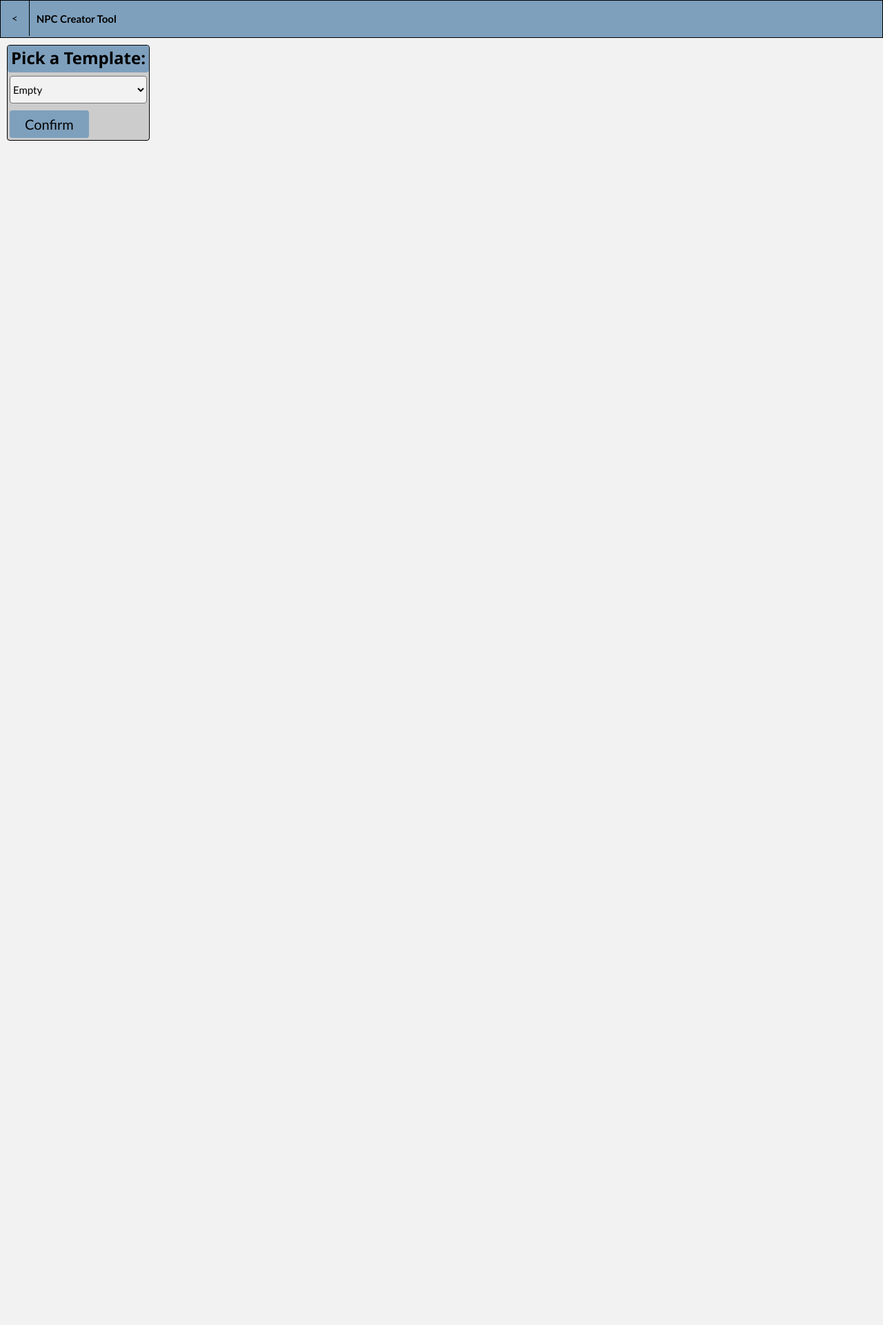
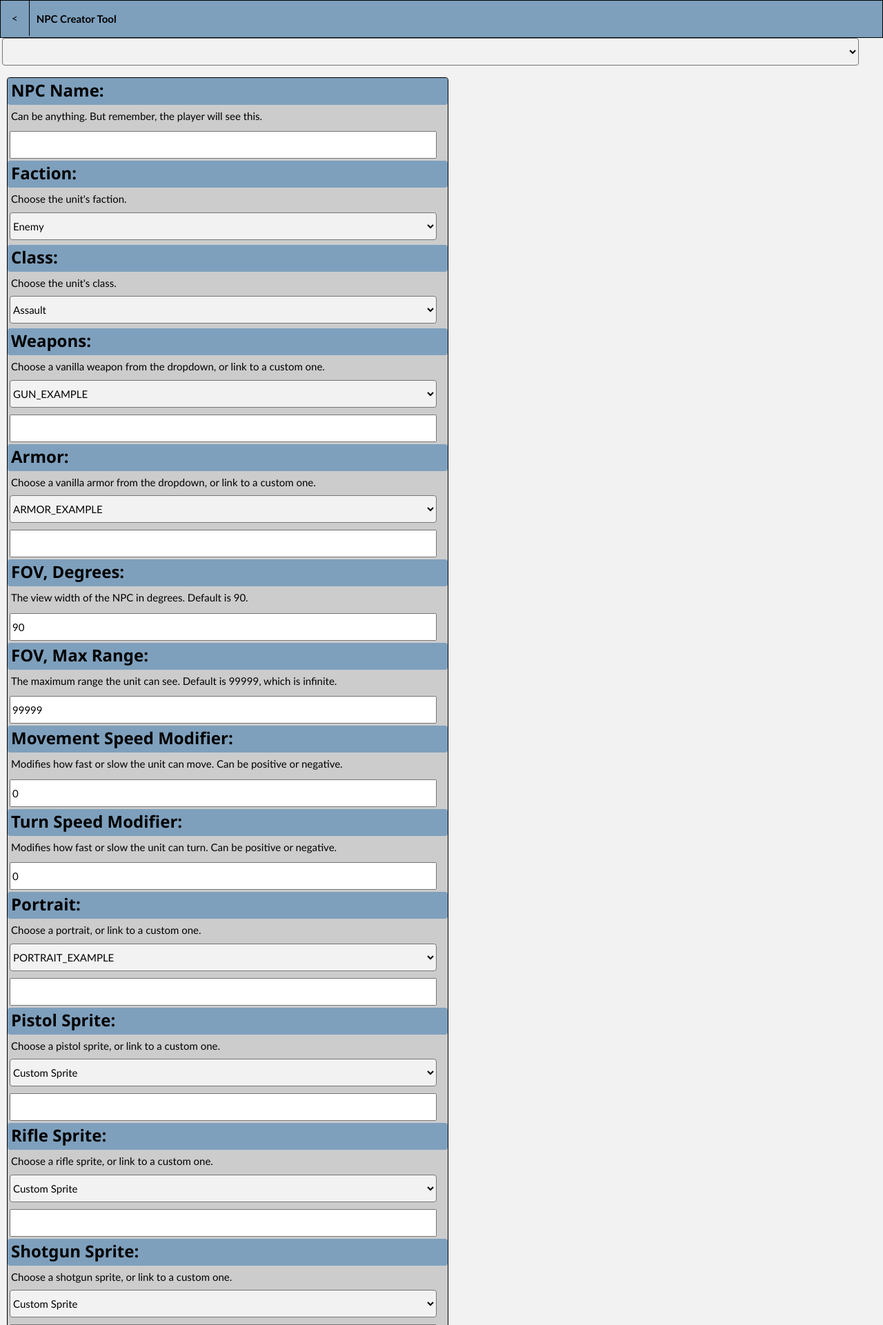
Before and after one commit to Sorcerio/Door-Kickers-Tools, a PHP site: page /Tools/NPCTool/toolIndex.php in a window 1280 px wide. Shown: the top 1921 px of the page at 69% size. Before the commit the page ends 204 px from the top, so only its background shows below. Run offline with PHP 8.4, Linux system fonts and the light colour scheme; lists and menus that the app fills with data are empty.

Commit message:
Populators for Select slots working

```diff
--- a/Tools/NPCTool/toolIndex.php
+++ b/Tools/NPCTool/toolIndex.php
@@ -19,9 +19,17 @@
 		include("../../toolBar.php");
 	?>
 
+	<?php
+		$line = "LINE";
+		echo '<select name="templatePick" id="classPicker" class="forum_DropDown forumItem_wider">';
+		// echo '<option value="'.$line.'">'.$line.'</option>';
+		echo $line;
+		echo '</select>';
+	?>
+
 	<!-- Main Page -->
 	<div class="flexBoxContainer">
-		<div class="flexBox" id="templatePickerFlexBox">
+		<!--<div class="flexBox" id="templatePickerFlexBox">
 			<forum>
 				<h3 class="flexBox_Header flexBox_Header_Bold">Pick a Template:</h3>
 				<select name="templatePick" id="templatePicker" class="forum_DropDown forumItem_wider">
@@ -29,19 +37,35 @@
 				</select>
 				<button type="button" onclick="chooseTemplate()" class="forum_Button">Confirm</button>
 			</forum>
-		</div>
+		</div>-->
 
 		<div class="flexBox" id="mainPickerBox">
 			<forum>
-				<h3 class="flexBox_Header flexBox_Header_Bold">File Name:</h3>
-				<p class="flexBox_Header">No filetypes please. Just the name.</p>
+				<h3 class="flexBox_Header flexBox_Header_Bold">NPC Name:</h3>
+				<p class="flexBox_Header">Can be anything. But remember, the player will see this.</p>
 				<input type="text" name="fileName" id="fileName" class="forum_textInput forumItem_wider">
 				<br>
-				<h3 class="flexBox_Header flexBox_Header_Bold">NPC Name:</h3>
-				<p class="flexBox_Header">Can be anything. However, shorter looks better.</p>
-				<input type="text" name="fileName" id="fileName" class="forum_textInput forumItem_wider">
+
+				<h3 class="flexBox_Header flexBox_Header_Bold">Faction:</h3>
+				<p class="flexBox_Header">Choose the unit's faction.</p>
+				<select name="templatePick" id="factionPicker" class="forum_DropDown forumItem_wider">
+					<option value="Enemy">Enemy</option>
+					<!--<option value="Friendly">Friendly</option>-->
+				</select>
 				<br>
-				<h3 class="flexBox_Header flexBox_Header_Bold">Weapon Selection:</h3>
+
+				<h3 class="flexBox_Header flexBox_Header_Bold">Class:</h3>
+				<p class="flexBox_Header">Choose the unit's class.</p>
+				<select name="templatePick" id="classPicker" class="forum_DropDown forumItem_wider">
+					<option value="Assualt">Assault</option>
+					<option value="Pointman">Pointman</option>
+					<option value="Stealth">Stealth</option>
+					<option value="Shield">Shield</option>
+					<option value="Breacher">Breacher</option>
+				</select>
+				<br>
+
+				<h3 class="flexBox_Header flexBox_Header_Bold">Weapons:</h3>
 				<p class="flexBox_Header">Choose a vanilla weapon from the dropdown, or link to a custom one.</p>
 				<select name="templatePick" id="weaponPicker" class="forum_DropDown forumItem_wider">
 					<option value="GUN_EXAMPLE">GUN_EXAMPLE</option>
@@ -49,7 +73,8 @@
 				</select>
 				<input type="text" name="fileName" id="weaponTextBox" class="forum_textInput forumItem_wider">
 				<br>
-				<h3 class="flexBox_Header flexBox_Header_Bold">Armor Selection:</h3>
+
+				<h3 class="flexBox_Header flexBox_Header_Bold">Armor:</h3>
 				<p class="flexBox_Header">Choose a vanilla armor from the dropdown, or link to a custom one.</p>
 				<select name="templatePick" id="armorPicker" class="forum_DropDown forumItem_wider">
 					<option value="ARMOR_EXAMPLE">ARMOR_EXAMPLE</option>
@@ -57,12 +82,27 @@
 				</select>
 				<input type="text" name="fileName" id="armorTextBox" class="forum_textInput forumItem_wider">
 				<br>
-				<h3 class="flexBox_Header flexBox_Header_Bold">AI Type:</h3>
-				<p class="flexBox_Header">Choose an AI type for the NPC.</p>
-				<select name="templatePick" id="aiPicker" class="forum_DropDown forumItem_wider">
-					<option value="AI_EXAMPLE">AI_EXAMPLE</option>
-				</select>
+
+				<h3 class="flexBox_Header flexBox_Header_Bold">FOV, Degrees:</h3>
+				<p class="flexBox_Header">The view width of the NPC in degrees. Default is 90.</p>
+				<input type="number" name="fileName" id="fovDegreesTextBox" class="forum_textInput forumItem_wider" value="90" min="1" max="360">
 				<br>
+
+				<h3 class="flexBox_Header flexBox_Header_Bold">FOV, Max Range:</h3>
+				<p class="flexBox_Header">The maximum range the unit can see. Default is 99999, which is infinite.</p>
+				<input type="number" name="fileName" id="fovRangeTextBox" class="forum_textInput forumItem_wider" value="99999" min="1" max="99999">
+				<br>
+
+				<h3 class="flexBox_Header flexBox_Header_Bold">Movement Speed Modifier:</h3>
+				<p class="flexBox_Header">Modifies how fast or slow the unit can move. Can be positive or negative.</p>
+				<input type="number" name="fileName" id="moveSpeedModTextBox" class="forum_textInput forumItem_wider" value="0" min="-50" max="50">
+				<br>
+
+				<h3 class="flexBox_Header flexBox_Header_Bold">Turn Speed Modifier:</h3>
+				<p class="flexBox_Header">Modifies how fast or slow the unit can turn. Can be positive or negative.</p>
+				<input type="number" name="fileName" id="turnSpeedModTextBox" class="forum_textInput forumItem_wider" value="0" min="-50" max="50">
+				<br>
+
 				<h3 class="flexBox_Header flexBox_Header_Bold">Portrait:</h3>
 				<p class="flexBox_Header">Choose a portrait, or link to a custom one.</p>
 				<select name="templatePick" id="portraitPicker" class="forum_DropDown forumItem_wider">
@@ -72,6 +112,93 @@
 				<input type="text" name="fileName" id="portraitTextBox" class="forum_textInput forumItem_wider">
 				<!-- TODO: Add image of portrait or have selection from image picker -->
 				<br>
+
+				<h3 class="flexBox_Header flexBox_Header_Bold">Pistol Sprite:</h3>
+				<p class="flexBox_Header">Choose a pistol sprite, or link to a custom one.</p>
+				<select name="templatePick" id="pistolSpritePicker" class="forum_DropDown forumItem_wider">
+					<option value="custom">Custom Sprite</option>
+					<?php
+						$listName = "LinkLists/humanTextures.list";	// Name and Path to File
+						include "../../actions/buildSelectorItemsFromList.php";
+					?>
+				</select>
+				<input type="text" name="fileName" id="pistolSpriteTextBox" class="forum_textInput forumItem_wider">
+				<!-- TODO: Image preview -->
+				<br>
+
+				<h3 class="flexBox_Header flexBox_Header_Bold">Rifle Sprite:</h3>
+				<p class="flexBox_Header">Choose a rifle sprite, or link to a custom one.</p>
+				<select name="templatePick" id="rifleSpritePicker" class="forum_DropDown forumItem_wider">
+					<option value="custom">Custom Sprite</option>
+					<?php
+						$listName = "LinkLists/humanTextures.list";	// Name and Path to File
+						include "../../actions/buildSelectorItemsFromList.php";
+					?>
+				</select>
+				<input type="text" name="fileName" id="rifleSpriteTextBox" class="forum_textInput forumItem_wider">
+				<!-- TODO: Image preview -->
+				<br>
+
+				<h3 class="flexBox_Header flexBox_Header_Bold">Shotgun Sprite:</h3>
+				<p class="flexBox_Header">Choose a shotgun sprite, or link to a custom one.</p>
+				<select name="templatePick" id="shotgunSpritePicker" class="forum_DropDown forumItem_wider">
+					<option value="custom">Custom Sprite</option>
+					<?php
+						$listName = "LinkLists/humanTextures.list";	// Name and Path to File
+						include "../../actions/buildSelectorItemsFromList.php";
+					?>
+				</select>
+				<input type="text" name="fileName" id="shotgunSpriteTextBox" class="forum_textInput forumItem_wider">
+				<!-- TODO: Image preview -->
+				<br>
+
+				<h3 class="flexBox_Header flexBox_Header_Bold">Weaponless Sprite:</h3>
+				<p class="flexBox_Header">Choose a weaponless sprite, or link to a custom one.</p>
+				<select name="templatePick" id="weaponlessSpritePicker" class="forum_DropDown forumItem_wider">
+					<option value="custom">Custom Sprite</option>
+					<?php
+						$listName = "LinkLists/humanTextures.list";	// Name and Path to File
+						include "../../actions/buildSelectorItemsFromList.php";
+					?>
+				</select>
+				<input type="text" name="fileName" id="weaponlessSpriteTextBox" class="forum_textInput forumItem_wider">
+				<!-- TODO: Image preview -->
+				<br>
+
+				<h3 class="flexBox_Header flexBox_Header_Bold">Legs Sprite:</h3>
+				<p class="flexBox_Header">Choose a legs sprite, or link to a custom one.</p>
+				<select name="templatePick" id="legsSpritePicker" class="forum_DropDown forumItem_wider">
+					<option value="custom">Custom Sprite</option>
+					<?php
+						$listName = "LinkLists/humanTextures.list";	// Name and Path to File
+						include "../../actions/buildSelectorItemsFromList.php";
+					?>
+				</select>
+				<input type="text" name="fileName" id="legsSpriteTextBox" class="forum_textInput forumItem_wider">
+				<!-- TODO: Image preview -->
+				<br>
+
+				<h3 class="flexBox_Header flexBox_Header_Bold">Death Sprite:</h3>
+				<p class="flexBox_Header">Choose a death sprite, or link to a custom one.</p>
+				<select name="templatePick" id="deathSpritePicker" class="forum_DropDown forumItem_wider">
+					<option value="custom">Custom Sprite</option>
+					<?php
+						$listName = "LinkLists/humanTextures.list";	// Name and Path to File
+						include "../../actions/buildSelectorItemsFromList.php";
+					?>
+				</select>
+
+				<input type="text" name="fileName" id="deathSpriteTextBox" class="forum_textInput forumItem_wider">
+				<!-- TODO: Image preview -->
+				<br>
+
+				<h3 class="flexBox_Header flexBox_Header_Bold">AI Type:</h3>
+				<p class="flexBox_Header">Choose an AI type for the NPC.</p>
+				<select name="templatePick" id="aiPicker" class="forum_DropDown forumItem_wider">
+					<option value="AI_EXAMPLE">AI_EXAMPLE</option>
+				</select>
+				<br>
+
 				<button type="button" onclick="#" class="forum_Button">Compile</button>
 			</forum>
 		</div>
@@ -81,7 +208,7 @@
 </body>
 <script>
 	// Start Up
-	$("#templatePickerFlexBox").show();
+	/*$("#templatePickerFlexBox").show();
 	$("#mainPickerBox").hide();
 
 	// Main Functions
@@ -92,7 +219,7 @@
 			$("#templatePickerFlexBox").hide();
 			$("#mainPickerBox").show();
 		}
-	}
+	}*/
 
 	function compileNPC() {
 
--- /dev/null
+++ b/actions/buildSelectorItemsFromList.php
@@ -0,0 +1,17 @@
+<?php
+    // Builds select option HTML tags from a file
+    // Gets $listName from where the action is included within a select element
+
+    $handle = fopen($listName, "r");
+    if ($handle) {
+        while (($line = fgets($handle)) !== false) {
+            // process the line read.
+            echo '<option value="'.$line.'">'.$line.'</option>';
+        }
+
+        fclose($handle);
+    } else {
+        // error opening the file.
+        echo "<h1>I fucked up opening the file</h1>";
+    }
+?>
```
Also changed, not shown: src/Templates/EnemyUnitTemplate.xml (added, +26 -0 lines), README.md, 2 other files.
